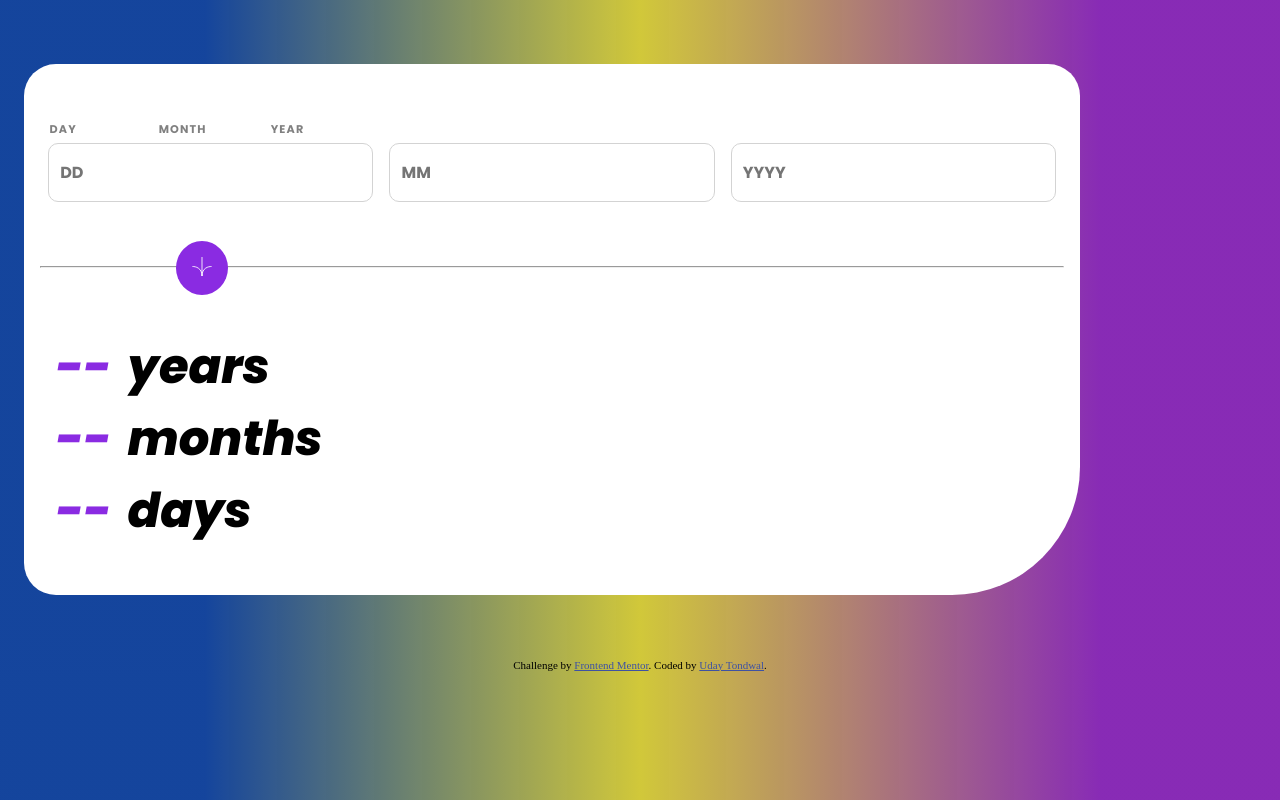
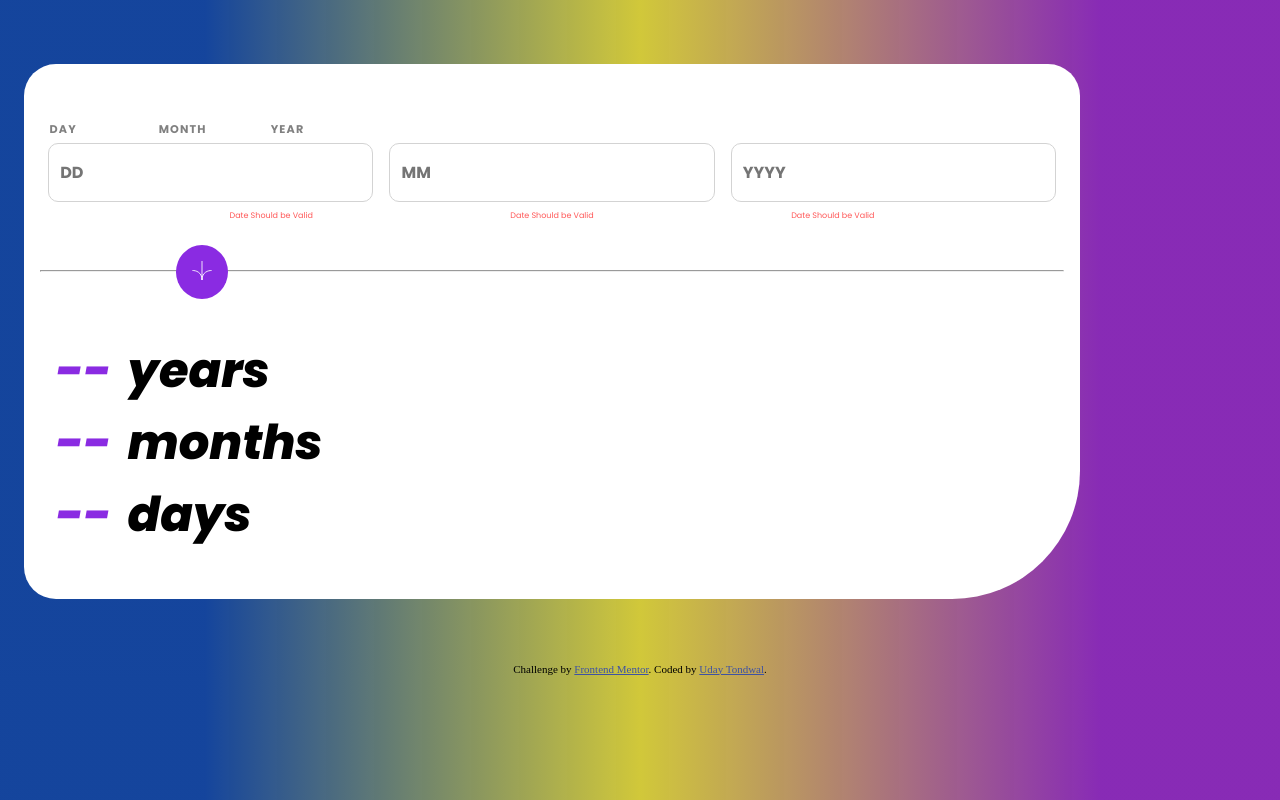
Before and after one commit to Udaytondwal1/Age-Calculator-App-JS, a plain HTML site: page index.html in a window 1280 px wide. Drawn offline with Linux system fonts and the light colour scheme.

Commit message:
Minor design changes

```diff
--- a/index.html
+++ b/index.html
@@ -46,6 +46,7 @@
               placeholder="DD"
               required
             />
+
             <input
               type="number"
               id="i-month"
@@ -54,7 +55,14 @@
               max="12"
               required
             />
+
             <input type="number" id="i-year" placeholder="YYYY" required />
+          </div>
+
+          <div class="warn-msgs">
+            <span>Date Should be Valid</span>
+            <span>Date Should be Valid</span>
+            <span>Date Should be Valid</span>
           </div>
           <hr />
           <button class="submit" type="submit">
@@ -76,5 +84,7 @@
         >Frontend Mentor</a
       >. Coded by <a href="https://github.com/Udaytondwal1">Uday Tondwal</a>.
     </div>
+
+    <script src="./script.js"></script>
   </body>
 </html>
--- /dev/null
+++ b/script.js
@@ -0,0 +1 @@
+let span = document.querySelector('span');
--- a/style.css
+++ b/style.css
@@ -16,6 +16,11 @@
 @font-face {
     font-family: pop-xbi;
     src: url(./assets/fonts/Poppins-ExtraBoldItalic.ttf);
+}
+
+@font-face {
+    font-family: pop;
+    src: url('./assets/fonts/Poppins-Regular.ttf');
 }
 
 
@@ -68,7 +73,7 @@ body{
 .first-part .inputs{
    display: flex;
    justify-content: space-evenly;
-   margin-bottom: 4rem;
+   margin-bottom: .5rem;
 }
 
 .first-part .inputs input{
@@ -80,6 +85,20 @@ body{
     border: 1px solid lightgray;
     font-family: pop-b;
     font-size: 1em;
+}
+
+.warn-msgs{
+    font-size: .5em;
+    margin-bottom: 3rem;
+    font-family: pop;
+    display: flex;
+    justify-content: space-evenly;
+}
+
+.warn-msgs span{
+    margin: 0 1em;
+    color: hsl(0 100% 67%);
+    font-weight: 400;
 }
 
 button {
@@ -107,3 +126,10 @@ button img {
     color: blueviolet;
     margin: 1rem 1rem;
 }
+
+
+@media only screen and  (min-width: 420px) and (max-width: 1440px) {
+
+
+
+}
```
